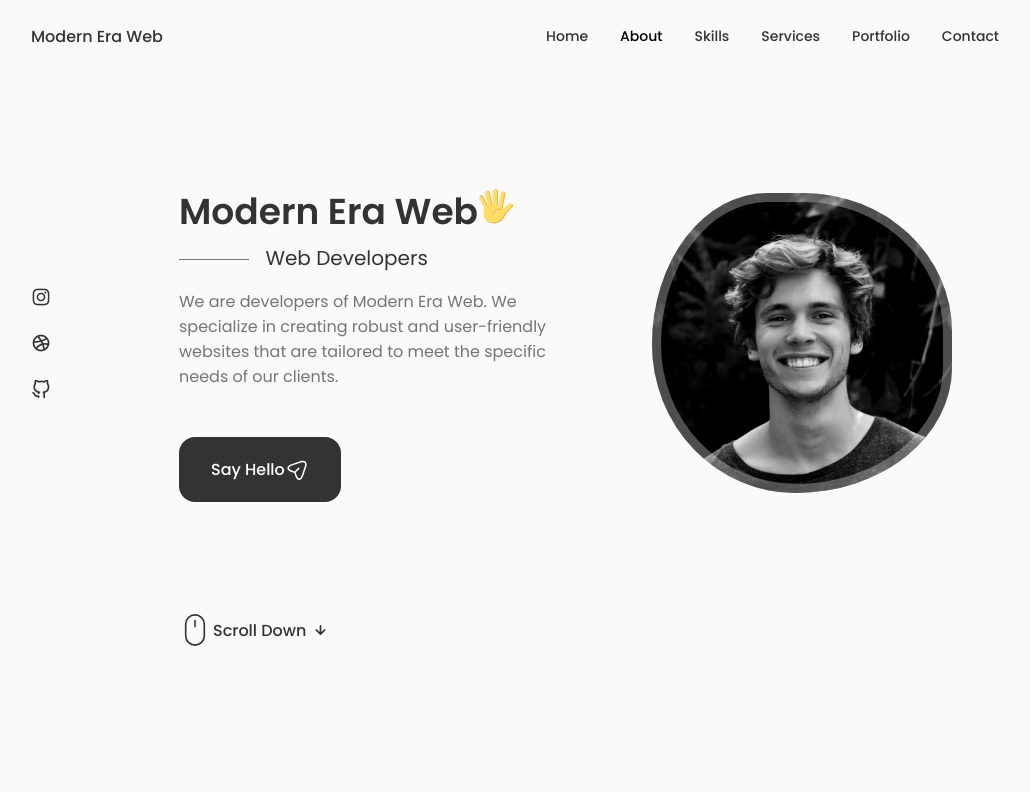
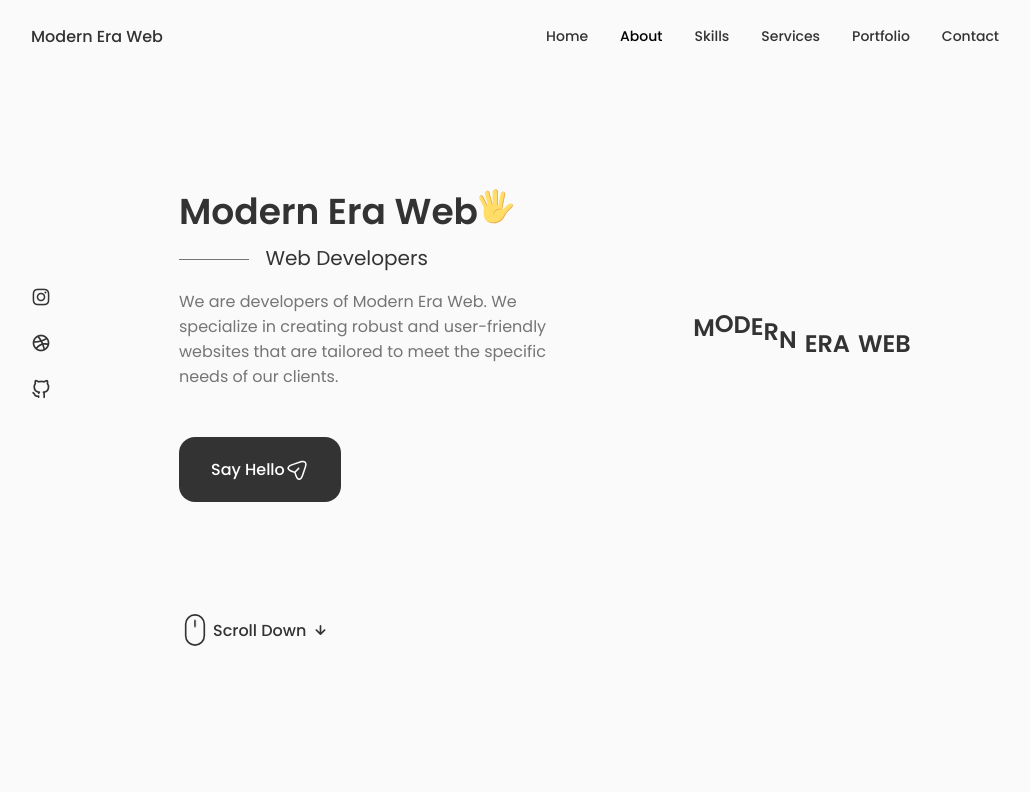
Before and after one commit to gagansingh3785/ModernEraWeb, a React (Create React App) app: page / in a window 1280 px wide. Shown: the top 792 px of the page, without its empty margins (125-1155 px from the left). Built offline with nearby package versions, Linux system fonts and the light colour scheme.

Commit message:
[Abhinav] Api integration

```diff
--- a/package.json
+++ b/package.json
@@ -6,6 +6,7 @@
     "@testing-library/jest-dom": "^5.16.5",
     "@testing-library/react": "^13.4.0",
     "@testing-library/user-event": "^13.5.0",
+    "axios": "^1.3.2",
     "react": "^18.2.0",
     "react-dom": "^18.2.0",
     "react-scripts": "5.0.1",
--- /dev/null
+++ b/src/api/index.js
@@ -0,0 +1,17 @@
+import HELPERS from "../utils/helper";
+
+const baseURL = "http://35.184.96.94:3002/"
+
+const API_MANAGER = {
+    sendMessage: (data) => {
+        return HELPERS.request({
+            baseURL,
+            url: "send_message",
+            method: "POST",
+            data: data,
+            headers: { "Content-Type": "application/json"}
+        })
+    }
+}
+
+export default API_MANAGER
--- a/src/components/contact/Contact.jsx
+++ b/src/components/contact/Contact.jsx
@@ -1,18 +1,31 @@
-import React from 'react'
+import React, { useRef } from 'react'
 import "./contact.css"
 import { ToastContainer, toast } from 'react-toastify'
 import 'react-toastify/dist/ReactToastify.css';
+import API_MANAGER from '../../api';
 
 const Contact = () => {
 
-  const notify = (e) => {
+  const formRef = useRef(null)
+
+  const handleSubmit = async (e) => {
     e.preventDefault()
+    const formData = new FormData(formRef?.current)
+    const parsedData = {}
+    for (const pair of formData.entries()) {
+        parsedData[pair[0]] = pair[1]
+    }
+    try {
+        const response = await API_MANAGER.sendMessage(parsedData)
         toast.success("Form has been submited successfuly", {
             position: "top-center"
         })
+    }
+    catch (err) {
         toast.error("An error occured while submitting the form", {
             position: "top-center"
         })
+    }
   }
   return (
     <section className="contact section" id="contact">
@@ -66,7 +79,11 @@ const Contact = () => {
             <div className="contact_content">
                 <h3 className="contact_title">Write me your project</h3>
 
-                <form className="contact_form">
+                <form
+                    className="contact_form"
+                    onSubmit={handleSubmit}
+                    ref={formRef}
+                >
                     <div className="contact_form-div">
                         <label className="contact_form-tag">Name</label>
                         <input
@@ -92,7 +109,7 @@ const Contact = () => {
                     <div className="contact_form-div contact_form-area">
                         <label className="contact_form-tag">Project</label>
                         <textarea
-                            name='project'
+                            name='message'
                             cols="30"
                             rows="10"
                             className='contact_form-input'
@@ -100,7 +117,7 @@ const Contact = () => {
                         />
                     </div>
 
-                    <button className="button button--flex" onClick={notify}>
+                    <button className="button button--flex" type='submit'>
                         Send Message
                         <svg
                         class="button__icon"
--- a/src/components/home/home.css
+++ b/src/components/home/home.css
@@ -69,6 +69,64 @@
     width: 300px;
     height: 300px;
     animation: profile_animate 8s ease-in-out infinite 1s;
+}
+
+.home_logo_container {
+    order: 1;
+    justify-self: center;
+}
+
+.home_logo span {
+    animation: bounce 2s infinite;
+    display: inline-flex;
+}
+@keyframes bounce {
+  0%,
+  50%,
+  100% {
+    transform: translateY(0);
+  }
+  25% {
+    transform: translateY(-20px);
+  }
+}
+.home_logo span:nth-of-type(1) {
+    animation-delay: .1s;
+}
+.home_logo span:nth-of-type(2) {
+  animation-delay: .2s;
+}
+.home_logo span:nth-of-type(3) {
+  animation-delay: .3s;
+}
+.home_logo span:nth-of-type(4) {
+  animation-delay: .4s;
+}
+.home_logo span:nth-of-type(5) {
+  animation-delay: .5s;
+}
+.home_logo span:nth-of-type(6) {
+  animation-delay: .6s;
+}
+.home_logo span:nth-of-type(7) {
+  animation-delay: .7s;
+  margin-left: 0.5rem;
+}
+.home_logo span:nth-of-type(8) {
+  animation-delay: .8s;
+}
+.home_logo span:nth-of-type(9) {
+  animation-delay: .9s;
+}
+.home_logo span:nth-of-type(10) {
+  animation-delay: 1s;
+  margin-left: 0.5rem;
+}
+.home_logo span:nth-of-type(11) {
+  animation-delay: 1.1s;
+}
+.home_logo span:nth-of-type(12) {
+  animation-delay: 1.2s;
 }
 
 @keyframes profile_animate {
@@ -161,6 +219,11 @@
         justify-content: initial;
     }
 
+    .home_logo_container {
+        order: initial;
+        justify-content: initial;
+    }
+
     .home_data {
         grid-column: 1/3;
     }
--- a/src/components/home/home.jsx
+++ b/src/components/home/home.jsx
@@ -11,7 +11,23 @@ const Home = () => {
                 <div className="home_content grid">
                     <Social />
 
-                    <div className="home_img"></div>
+                    {/* <div className="home_img"></div> */}
+                    <div className="home_logo_container">
+                        <h1 className="home_logo">
+                            <span>M</span>
+                            <span>O</span>
+                            <span>D</span>
+                            <span>E</span>
+                            <span>R</span>
+                            <span>N</span>
+                            <span>E</span>
+                            <span>R</span>
+                            <span>A </span>
+                            <span>W</span>
+                            <span>E</span>
+                            <span>B</span>
+                        </h1>
+                    </div>
 
                     <Data />
                 </div>
--- /dev/null
+++ b/src/utils/helper.js
@@ -0,0 +1,16 @@
+import axios from "axios"
+
+const HELPERS = {
+    request: (config) => {
+        return axios
+            .request(config)
+            .then((resonse) => {
+                return resonse
+            })
+            .catch((err) => {
+                throw err
+            })
+    }
+}
+
+export default HELPERS
```
Lines whose indentation alone changed are shown as unchanged.
